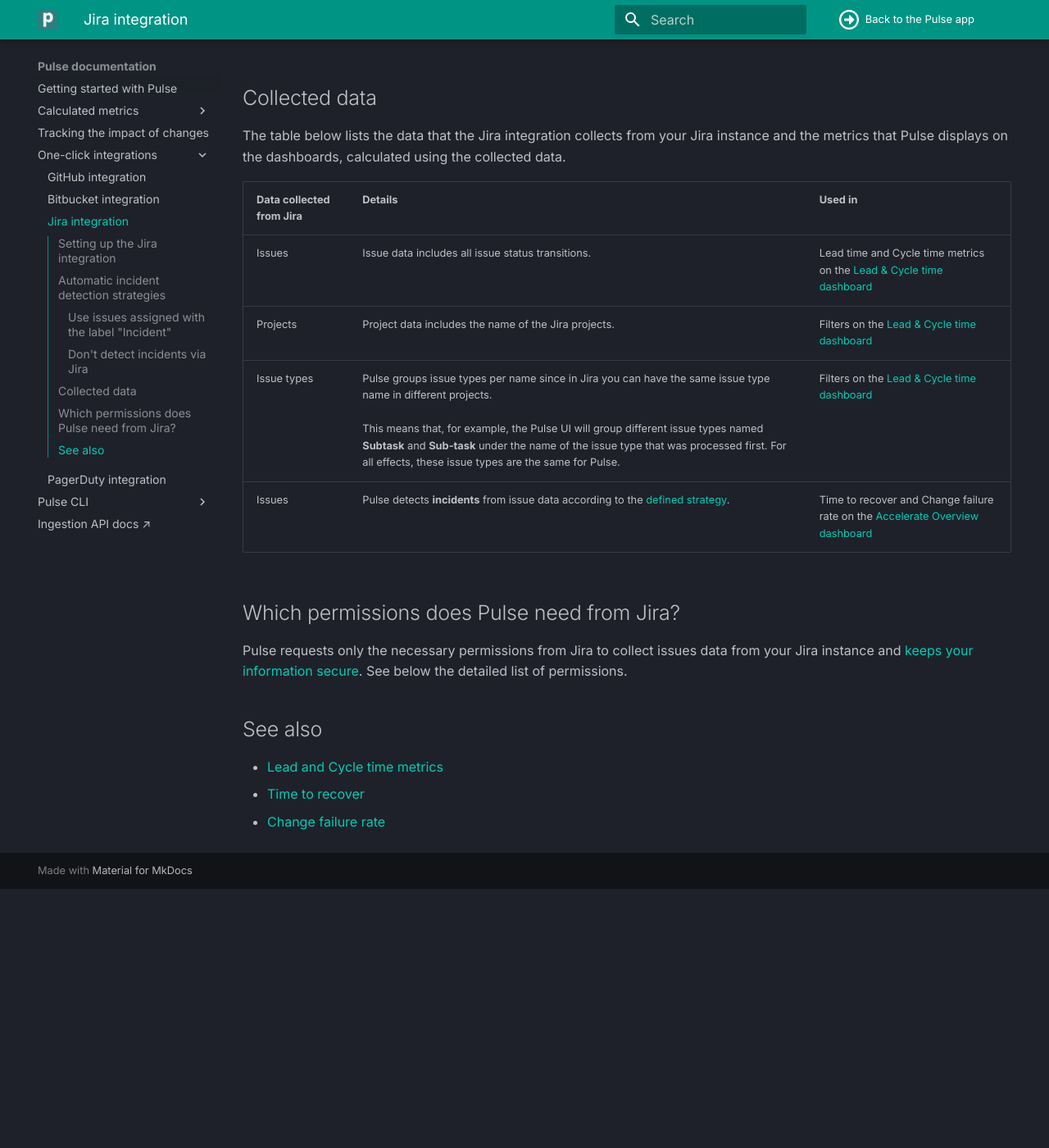
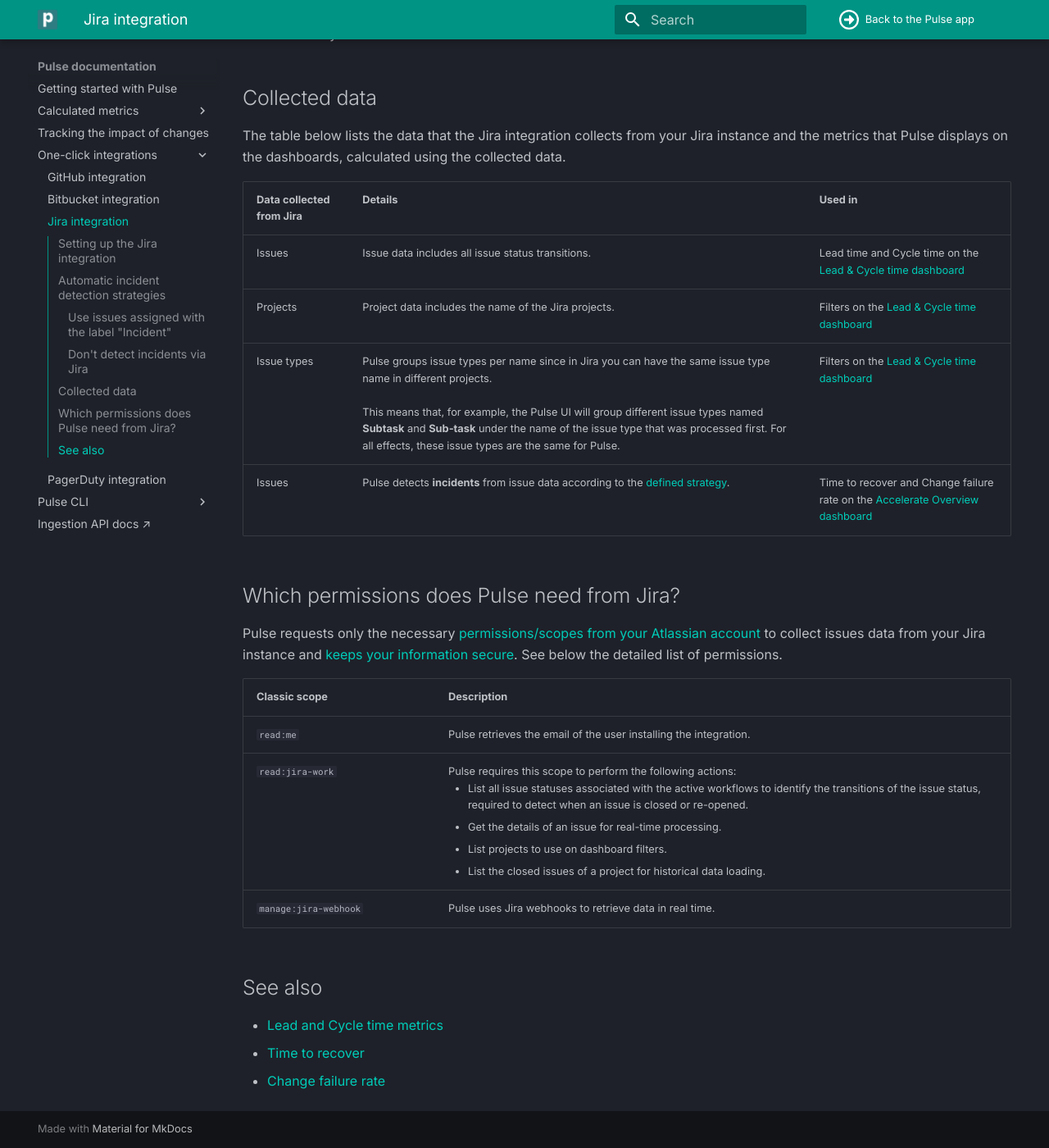
Before and after one commit to codacy/pulse-user-docs, an MkDocs documentation site: the page built from docs/one-click-integrations/jira-integration.md, in a window 1280 px wide and 1400 px high, scrolled down 2716 px. Shown: the whole window at 82% size. Built offline with MkDocs 1.6.1 and Material for MkDocs 9.7.7, drawn with Linux system fonts in a browser that asks for light colours; before the commit the page ends 3800 px from its top, so only the background shows below that; some of the changed text lies outside the part shown.

Commit message:
feat: Add permissions information. Tweaks.

```diff
--- a/docs/one-click-integrations/jira-integration.md
+++ b/docs/one-click-integrations/jira-integration.md
@@ -43,7 +43,7 @@
 
 ### Use issues assigned with the label "Incident" {: id="jira-incident-label"}
 
--   Pulse considers an incident every issue in a `Done` **status** assigned with the **label** `Incident` (case-insensitive). `Done` status in Jira are all the issue status under the [Done category](https://support.atlassian.com/jira-work-management/docs/workflows-and-statuses-for-the-board/) (represented by the green color in Jira). Some examples are `DONE`, `CLOSED`, or `DECLINED`, but other values can be defined.
+-   Pulse considers an incident every issue in a `Done` **status** assigned with the **label** `Incident` (case-insensitive). `Done` status in Jira are all the status of an issue under the [Done category](https://support.atlassian.com/jira-work-management/docs/workflows-and-statuses-for-the-board/) (represented by the green color in Jira). Some examples are `DONE`, `CLOSED`, or `DECLINED`, but other values can be defined.
 
 -   Pulse associates an incident to the systems, one or more, matching the values in the `Component(s)` field of the Jira issue (case-sensitive).
 
@@ -77,7 +77,7 @@
 
 -   Pulse doesn't detect incidents automatically using Jira events.
 
-    Choose this option if you want to send to Pulse the information about your **incidents** using another Pulse integration - GitHub or Bitbucket integration, [PagerDuty one-click integration](pagerduty-integration.md), [Pulse CLI](../cli/cli.md), or [Ingestion API](https://ingestion.pulse.codacy.com/v1/api-docs) - or if you don't want Pulse to track incidents data.
+    Choose this option if you want to send to Pulse the information about your **incidents** using another Pulse integration - [GitHub one-click integration](github-integration.md) or [Bitbucket one-click integration](bitbucket-integration.md), [PagerDuty one-click integration](pagerduty-integration.md), [Pulse CLI](../cli/cli.md), or [Ingestion API](https://ingestion.pulse.codacy.com/v1/api-docs) - or if you don't want Pulse to track incidents data.
 
 ## Collected data
 
@@ -97,7 +97,7 @@
         <td>
             Issue data includes all issue status transitions.
         </td>
-        <td>Lead time and Cycle time metrics on the <a href="../../metrics/lead-cycle-time/">Lead & Cycle time dashboard</a></td>
+        <td>Lead time and Cycle time on the <a href="../../metrics/lead-cycle-time/">Lead & Cycle time dashboard</a></td>
     </tr>
     <tr>
         <td>Projects</td>
@@ -125,9 +125,40 @@
 
 ## Which permissions does Pulse need from Jira? {: id="jira-permissions"}
 
-Pulse requests only the necessary permissions from Jira to collect issues data from your Jira instance and [keeps your information secure](https://security.codacy.com/). See below the detailed list of permissions.
+Pulse requests only the necessary [permissions/scopes from your Atlassian account](https://developer.atlassian.com/cloud/jira/platform/scopes-for-oauth-2-3LO-and-forge-apps/) to collect issues data from your Jira instance and [keeps your information secure](https://security.codacy.com/). See below the detailed list of permissions.
 
-<!--TODO Add permissions table-->
+<table>
+  <colgroup>
+    <col width="25%"/>
+    <col width="75%"/>
+  </colgroup>
+  <thead>
+    <tr>
+      <th>Classic scope</th>
+      <th>Description</th>
+    </tr>
+  </thead>
+  <tbody>
+    <tr>
+      <td><code>read:me</code></td>
+      <td>Pulse retrieves the email of the user installing the integration.</td>
+    </tr>
+    <tr>
+      <td><code>read:jira-work</code></td>
+      <td>Pulse requires this scope to perform the following actions:
+      <ul>
+        <li>List all issue statuses associated with the active workflows to identify the transitions of the issue status, required to detect when an issue is closed or re-opened.</li>
+        <li>Get the details of an issue for real-time processing.</li>
+        <li>List projects to use on dashboard filters.</li>
+        <li>List the closed issues of a project for historical data loading.</li>
+      </ul>
+    </tr>
+    <tr>
+      <td><code>manage:jira-webhook</code></td>
+      <td>Pulse uses Jira webhooks to retrieve data in real time. </td>
+    </tr>
+  </tbody>
+</table>
 
 ## See also
 
```
